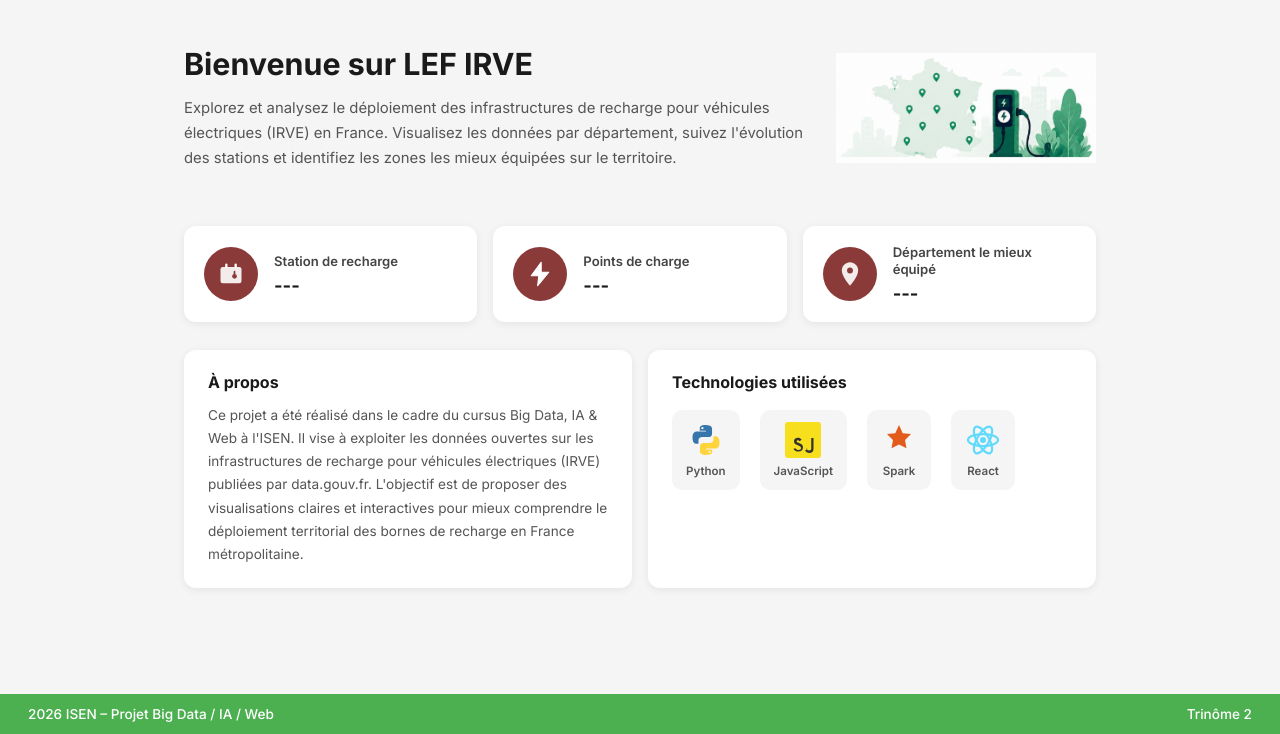
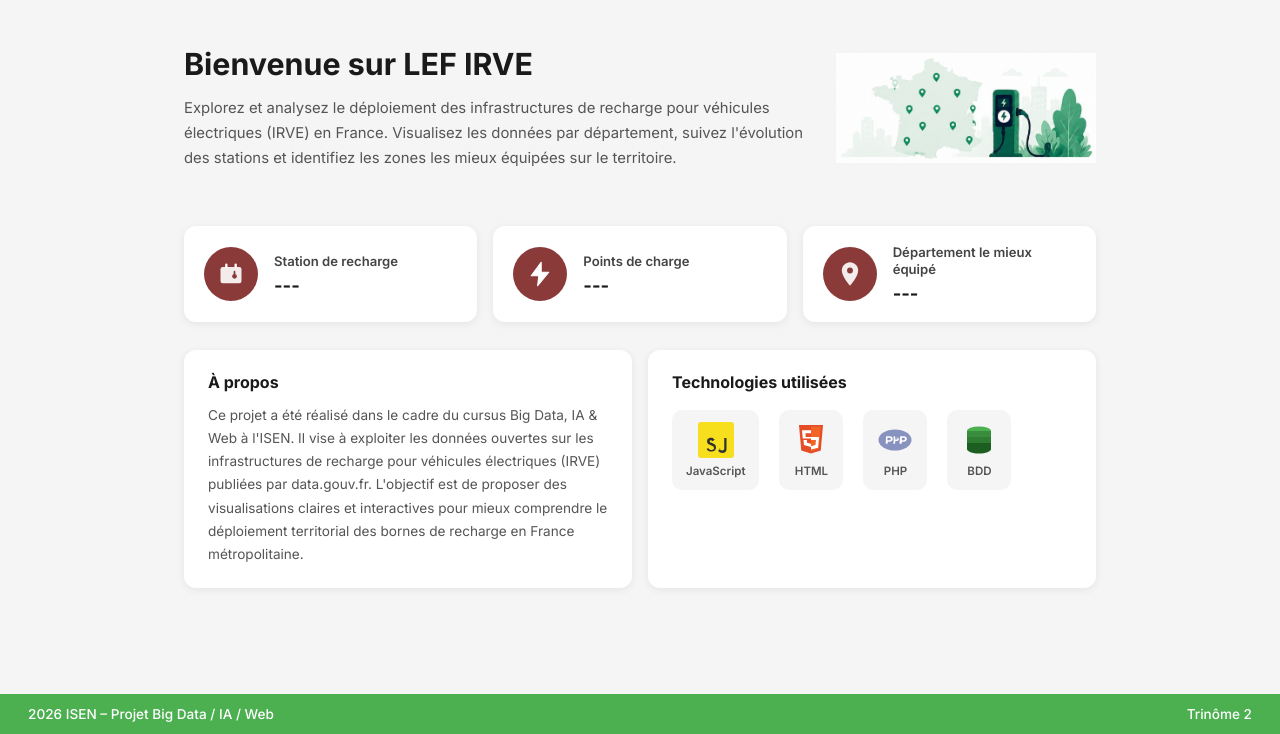
Before and after one commit to CCaroline28/Projet_Web_A3, a plain HTML site: page Accueil.html in a window 1280 px wide. Shown: the part 66-800 px from the top of the page. Drawn offline with Linux system fonts and the light colour scheme.

Commit message:
Update Accueil.html

```diff
--- a/Accueil.html
+++ b/Accueil.html
@@ -100,16 +100,9 @@
         </p>
       </div>
 
-      <div class="tech-card">
+     <div class="tech-card">
         <h2 class="tech-card__title">Technologies utilisées</h2>
         <div class="tech-card__logos">
-          <div class="tech-logo" title="Python">
-            <svg viewBox="0 0 24 24" fill="none" xmlns="http://www.w3.org/2000/svg" width="36" height="36">
-              <path d="M11.94 2C7.6 2 7.87 3.84 7.87 3.84L7.88 5.75H12V6.31H5.8C5.8 6.31 3 5.99 3 10.38s2.49 4.19 2.49 4.19h1.49v-2.01s-.08-2.49 2.45-2.49h4.23s2.37.04 2.37-2.29V4.56C16.03 4.56 16.37 2 11.94 2ZM9.59 3.37a.77.77 0 1 1 0 1.54.77.77 0 0 1 0-1.54Z" fill="#3776AB"/>
-              <path d="M12.06 22c4.34 0 4.07-1.84 4.07-1.84l-.01-1.91H12v-.56h6.2c0 0 2.8.32 2.8-4.07s-2.49-4.19-2.49-4.19h-1.49v2.01s.08 2.49-2.45 2.49H10.34s-2.37-.04-2.37 2.29v3.87C7.97 19.44 7.63 22 12.06 22Zm2.35-1.37a.77.77 0 1 1 0-1.54.77.77 0 0 1 0 1.54Z" fill="#FFD43B"/>
-            </svg>
-            <span>Python</span>
-          </div>
           <div class="tech-logo" title="JavaScript">
             <svg viewBox="0 0 24 24" fill="none" xmlns="http://www.w3.org/2000/svg" width="36" height="36">
               <rect width="24" height="24" rx="2" fill="#F7DF1E"/>
@@ -117,20 +110,30 @@
             </svg>
             <span>JavaScript</span>
           </div>
-          <div class="tech-logo" title="Apache Spark">
-            <svg viewBox="0 0 24 24" xmlns="http://www.w3.org/2000/svg" width="36" height="36">
-              <path d="M12 2l2.5 5.5L20 8l-4 4 1 5.5L12 15l-5 2.5L8 12 4 8l5.5-.5z" fill="#E25A1C"/>
+          <div class="tech-logo" title="HTML">
+            <svg viewBox="0 0 24 24" fill="none" xmlns="http://www.w3.org/2000/svg" width="36" height="36">
+              <path d="M4 2l1.5 17L12 21l6.5-2L20 2H4z" fill="#E44D26"/>
+              <path d="M12 19.5l5.2-1.6 1.3-14.9H12v16.5z" fill="#F16529"/>
+              <path d="M12 10H8.5l-.2-2.5H12V5.5H6l.5 5.5H12V10zm0 4.5l-.05.01L9.4 13.8l-.15-1.8H7l.3 3.3 4.7 1.3.05-.01V14.5z" fill="#fff"/>
+              <path d="M12 10v2h3.3l-.3 3.3-3 .85V18.4l4.7-1.3.35-3.6.35-3.5H12z" fill="#fff"/>
             </svg>
-            <span>Spark</span>
+            <span>HTML</span>
           </div>
-          <div class="tech-logo" title="React">
+          <div class="tech-logo" title="PHP">
             <svg viewBox="0 0 24 24" fill="none" xmlns="http://www.w3.org/2000/svg" width="36" height="36">
-              <circle cx="12" cy="12" r="2" fill="#61DAFB"/>
-              <ellipse cx="12" cy="12" rx="10" ry="4" stroke="#61DAFB" stroke-width="1.5" fill="none"/>
-              <ellipse cx="12" cy="12" rx="10" ry="4" stroke="#61DAFB" stroke-width="1.5" fill="none" transform="rotate(60 12 12)"/>
-              <ellipse cx="12" cy="12" rx="10" ry="4" stroke="#61DAFB" stroke-width="1.5" fill="none" transform="rotate(120 12 12)"/>
+              <ellipse cx="12" cy="12" rx="11" ry="7" fill="#8892BF"/>
+              <path d="M6 9.5h2.5c1.2 0 2 .6 2 1.7 0 1.2-.8 1.9-2 1.9H7.2L7 14.5H5.8L6 9.5zm1.1 2.7h1.1c.6 0 1-.3 1-.9 0-.5-.4-.8-1-.8H7L6.9 12.2h.2zm4-.9V9.5H12v1H13.5c.7 0 1.1.4 1.1 1 0 .7-.5 1.1-1.3 1.1H12.2l-.2 1.9h-1.1l.4-4.7v.5zM12.1 11.7h1c.4 0 .6-.2.6-.5s-.2-.5-.6-.5h-.9l-.1 1zm3.3-2.2h2.5c1.2 0 2 .6 2 1.7 0 1.2-.8 1.9-2 1.9h-1.3l-.2 1.4H15l.4-5zm1.1 2.7h1.1c.6 0 1-.3 1-.9 0-.5-.4-.8-1-.8h-1l-.1 1.7z" fill="white"/>
             </svg>
-            <span>React</span>
+            <span>PHP</span>
+          </div>
+          <div class="tech-logo" title="Base de données">
+            <svg viewBox="0 0 24 24" fill="none" xmlns="http://www.w3.org/2000/svg" width="36" height="36">
+              <ellipse cx="12" cy="6" rx="8" ry="3" fill="#4CAF50"/>
+              <path d="M4 6v4c0 1.66 3.58 3 8 3s8-1.34 8-3V6" fill="#388E3C"/>
+              <path d="M4 10v4c0 1.66 3.58 3 8 3s8-1.34 8-3v-4" fill="#2E7D32"/>
+              <path d="M4 14v4c0 1.66 3.58 3 8 3s8-1.34 8-3v-4" fill="#1B5E20"/>
+            </svg>
+            <span>BDD</span>
           </div>
         </div>
       </div>
```
